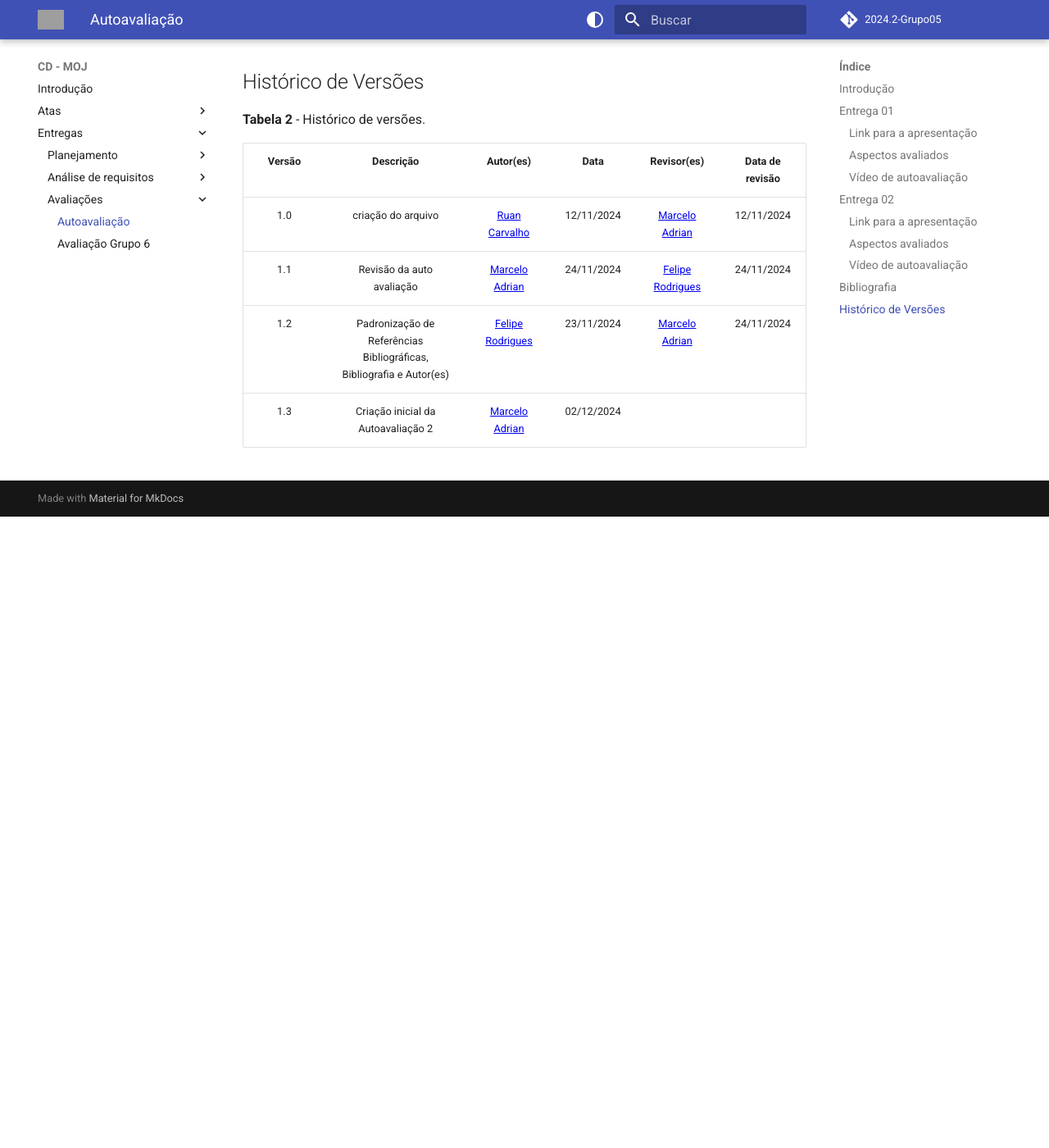
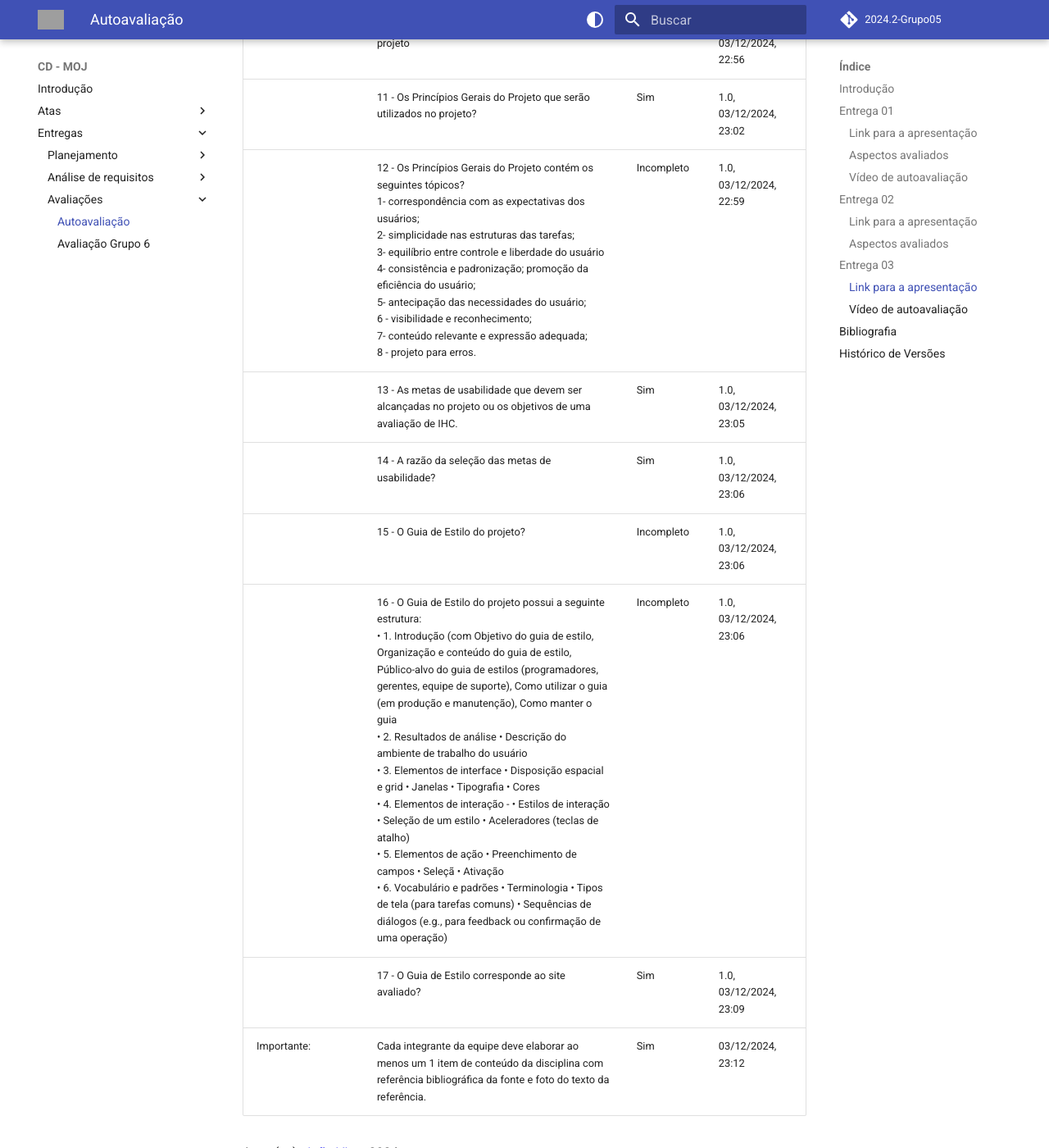
Before and after one commit to Interacao-Humano-Computador/2024.2-Grupo05, an MkDocs documentation site: the page built from docs/entregas/avaliações/autoavaliação_1.md, in a window 1280 px wide and 1400 px high, scrolled down 7164 px. Shown: the whole window at 82% size. Built offline with MkDocs 1.6.1 and Material for MkDocs 9.7.7, drawn with Linux system fonts in a browser that asks for light colours; comment, search, counter and statistics services are not loaded; the version menu is left out; before the commit the page ends 7794 px from its top, so only the background shows below that; some of the changed text lies outside the part shown; grey boxes are pictures that could not be loaded.

Commit message:
docs: Adição da autoavaliação 2 e 3

```diff
--- a/docs/entregas/avaliações/autoavaliação_1.md
+++ b/docs/entregas/avaliações/autoavaliação_1.md
@@ -82,9 +82,9 @@ Nesta segunda entrega do projeto estão contidos os seguintes pontos:
 
 <font size="3"><p style="text-align: left">**Vídeo 2** - Apresentação da entrega 2.</p></font>
 
-<iframe width="560" height="315" src="https://www.youtube.com/embed/aKWQ8WywFNY?si=6qIOqVE_-W7FWPR5" title="YouTube video player" frameborder="0" allow="accelerometer; autoplay; clipboard-write; encrypted-media; gyroscope; picture-in-picture; web-share" referrerpolicy="strict-origin-when-cross-origin" allowfullscreen></iframe>
+<iframe width="560" height="315" src="https://www.youtube.com/watch?v=2H18oz_LPbc" title="YouTube video player" frameborder="0" allow="accelerometer; autoplay; clipboard-write; encrypted-media; gyroscope; picture-in-picture; web-share" referrerpolicy="strict-origin-when-cross-origin" allowfullscreen></iframe>
 
-**Link:** [Apresentação](https://www.youtube.com/watch?v=aKWQ8WywFNY&t=1s&ab_channel=MarceloAdrian)
+**Link:** [Apresentação](https://www.youtube.com/watch?v=2H18oz_LPbc)
 
 ### Aspectos avaliados
 
@@ -92,34 +92,60 @@ Nesta segunda entrega do projeto estão contidos os seguintes pontos:
 
 | | O github pages possui: | Resposta | Versão, data e horário da avaliação |
 |-| ---------------------- | -------- | ----------------------------------- |
-| Itens do Desenvolvimento do projeto. | Todos os 9 itens:| | |
-| Itens do conteúdo da disciplina.  | 1 - O perfil do usuário? | | |
-| | 2 - O perfil do usuário possui os atributos de um perfil. | | |
-| | 3- O perfil do usuário define os grupos de atributos apresentados no capítulo 8 - Organização do Espaço de Problema. | | |
-| | 4 - Considera aspectos Éticos de Pesquisas Envolvendo Pessoas? | | |
-| | 5 - Os 4 princípios (da autonomia, da beneficência, princípio da não maleficência e da justiça e equidade)  | | |
-| | 6 - que solicitará a permissão para gravar a voz ou imagem de qualquer pessoa, antes de começar a gravação? | | |
-| | 7 -O termo de consentimento livre e esclarecido dos participantes? | | |
-| | 8 - Foram utilizadas no mínimo duas técnicas para coletar dados e levantar os requisitos dos usuários (quanto mais melhor)? | | |
-| | 9 - Os Cenários? | | |
-| | 10 - a Análise de tarefas? | | |
-| | 11 – uma atividade para cada integrante do grupos que deve estar modelizado em ao menos duas técnicas para especificar as tarefas? | | |
-| | 12 - Utilizaram alguma técnica para especificar as tarefas?  | | |
-| Importante: | Cada integrante da equipe deve elaborar ao menos um 1 item de conteúdo da disciplina com referência bibliográfica da fonte e foto do texto da referência. | | |
+| Itens do Desenvolvimento do projeto. | Todos os 9 itens:| Sim | 03/12/2024, 22:45 |
+| Itens do conteúdo da disciplina.  | 1 - O perfil do usuário? | Sim | 1.0, 03/12/2024, 22:47 |
+| | 2 - O perfil do usuário possui os atributos de um perfil. | sim | 1.0, 03/12/2024, 22:47 |
+| | 3 - O perfil do usuário define os grupos de atributos apresentados no capítulo 8 - Organização do Espaço de Problema. | sim | 1.0, 03/12/2024, 22:48 |
+| | 4 - Considera aspectos Éticos de Pesquisas Envolvendo Pessoas? | sim | 1.0, 03/12/2024, 22:52 |
+| | 5 - Os 4 princípios (da autonomia, da beneficência, princípio da não maleficência e da justiça e equidade)  | Sim | 1.0, 03/12/2024, 22:51 |
+| | 6 - que solicitará a permissão para gravar a voz ou imagem de qualquer pessoa, antes de começar a gravação? | Sim | 1.0, 03/12/2024, 22:50 |
+| | 7 - O termo de consentimento livre e esclarecido dos participantes? | Sim | 1.0, 03/12/2024, 22:50 |
+| | 8 - Foram utilizadas no mínimo duas técnicas para coletar dados e levantar os requisitos dos usuários (quanto mais melhor)? | Incompleto | 1.0, 03/12/2024, 22:48 |
+| | 9 - Os Cenários? | Sim | 1.0, 03/12/2024, 22:53 |
+| | 10 - a Análise de tarefas? | Sim | 1.0, 03/12/2024, 22:53 |
+| | 11 – uma atividade para cada integrante do grupos que deve estar modelizado em ao menos duas técnicas para especificar as tarefas? | Sim | 1.0, 03/12/2024, 22:54 |
+| | 12 - Utilizaram alguma técnica para especificar as tarefas?  | Sim | 1.0, 03/12/2024, 22:54 |
+| Importante: | Cada integrante da equipe deve elaborar ao menos um 1 item de conteúdo da disciplina com referência bibliográfica da fonte e foto do texto da referência. | Sim | 03/12/2024, 22:54 |
 
-Autor(es): [Marcelo Adrian](https://github.com/Marcelo-Adrian), 2024.
+Autor(es): [João Vitor](https://github.com/Jauzimm), [Marcelo Adrian](https://github.com/Marcelo-Adrian), 2024.
+
+## Entrega 03
+
+Nesta terceira entrega do projeto estão contidos os seguintes pontos:
+
+- Princípios Gerais de Projeto
+- Metas de usabilidade
+- Guia de Estilo
+- As características da plataforma para o projeto
+
+### Link para a apresentação
+
+<font size="3"><p style="text-align: left">**Vídeo 3** - Apresentação da entrega 3.</p></font>
+
+<iframe width="560" height="315" src="https://www.youtube.com/watch?v=7fAYmMegEpQ" title="YouTube video player" frameborder="0" allow="accelerometer; autoplay; clipboard-write; encrypted-media; gyroscope; picture-in-picture; web-share" referrerpolicy="strict-origin-when-cross-origin" allowfullscreen></iframe>
+
+**Link:** [Apresentação](https://www.youtube.com/watch?v=7fAYmMegEpQ)
+
+<font size="3"><p style="text-align: left">**Tabela 3** - Aspectos avaliados na entrega 3.</p></font>
+
+| | O github pages possui: | Resposta | Versão, data e horário da avaliação |
+|-| ---------------------- | -------- | ----------------------------------- |
+| Itens do Desenvolvimento do projeto. | Todos os 9 itens:| Sim | 03/12/2024, 22:56 |
+| | 10 - As características da plataforma para o projeto | Sim | 1.0, 03/12/2024, 22:56 |
+| | 11 - Os Princípios Gerais do Projeto que serão utilizados no projeto? | Sim | 1.0, 03/12/2024, 23:02 |
+| | 12 - Os Princípios Gerais do Projeto contém os seguintes tópicos? <br/>1- correspondência com as expectativas dos usuários;<br/>2- simplicidade nas estruturas das tarefas;<br/>3- equilíbrio entre controle e liberdade do usuário<br/>4- consistência e padronização; promoção da eficiência do usuário;<br/>5- antecipação das necessidades do usuário;<br/>6 - visibilidade e reconhecimento;<br/>7- conteúdo relevante e expressão adequada;<br/>8 - projeto para erros.| Incompleto | 1.0, 03/12/2024, 22:59 |
+| | 13 - As metas de usabilidade que devem ser alcançadas no projeto ou os objetivos de uma avaliação de IHC.  | Sim | 1.0, 03/12/2024, 23:05  |
+| | 14 - A razão da seleção das metas de usabilidade? | Sim | 1.0, 03/12/2024, 23:06 |
+| | 15 - O Guia de Estilo do projeto? |  Incompleto | 1.0, 03/12/2024, 23:06 |
+| | 16 - O Guia de Estilo do projeto possui a seguinte estrutura:<br/>  • 1. Introdução (com Objetivo do guia de estilo, Organização e conteúdo do guia de estilo, Público-alvo do guia de estilos (programadores, gerentes, equipe de suporte), Como utilizar o guia (em produção e manutenção), Como manter o guia<br/>• 2. Resultados de análise • Descrição do ambiente de trabalho do usuário<br/>• 3. Elementos de interface • Disposição espacial e grid • Janelas • Tipografia • Cores<br/>• 4. Elementos de interação - • Estilos de interação • Seleção de um estilo • Aceleradores (teclas de atalho)<br/>• 5. Elementos de ação • Preenchimento de campos • Seleçã • Ativação<br/>• 6. Vocabulário e padrões • Terminologia • Tipos de tela (para tarefas comuns) • Sequências de diálogos (e.g., para feedback ou confirmação de uma operação) | Incompleto | 1.0, 03/12/2024, 23:06 |
+| | 17 - O Guia de Estilo corresponde ao site avaliado? | Sim | 1.0, 03/12/2024, 23:09 |
+| Importante: | Cada integrante da equipe deve elaborar ao menos um 1 item de conteúdo da disciplina com referência bibliográfica da fonte e foto do texto da referência. | Sim | 03/12/2024, 23:12 |
+
+Autor(es): [João Vitor](https://github.com/Jauzimm), 2024.
 
 ### Vídeo de autoavaliação
 
 <iframe width="560" height="315" src="https://www.youtube.com/embed/pMj8AjyJa5I?si=6qIOqVE_-W7FWPR5" title="YouTube video player" frameborder="0" allow="accelerometer; autoplay; clipboard-write; encrypted-media; gyroscope; picture-in-picture; web-share" referrerpolicy="strict-origin-when-cross-origin" allowfullscreen></iframe>
-
-**Link:** [Autoavaliação](https://www.youtube.com/watch?v=pMj8AjyJa5I)
-
-**Figura 2** - Gráfico das respostas avaliadas na entrega 2 </p>
-
-![Respostas](../../assets/AutoAV_Grafico.png)
-
----
 
 ## Bibliografia
 
@@ -134,4 +160,5 @@ SILVA, André Barros. Plano de Ensino - FIHC 022024 Turma 01 v1. Interação Hum
 |  1.0   |                          criação do arquivo                          |  [Ruan Carvalho](https://github.com/Ruan-Carvalho)  | 12/11/2024 | [Marcelo Adrian](https://github.com/Marcelo-Adrian) |   12/11/2024    |
 |  1.1   |                      Revisão da auto avaliação                       | [Marcelo Adrian](https://github.com/Marcelo-Adrian) | 24/11/2024 | [Felipe Rodrigues](https://github.com/felipeJRdev)  |   24/11/2024    |
 |  1.2   | Padronização de Referências Bibliográficas, Bibliografia e Autor(es) | [Felipe Rodrigues](https://github.com/felipeJRdev)  | 23/11/2024 | [Marcelo Adrian](https://github.com/Marcelo-Adrian) |   24/11/2024    |
-|  1.3   | Criação inicial da Autoavaliação 2 | [Marcelo Adrian](https://github.com/Marcelo-Adrian)  | 02/12/2024 |  | |
+|  1.3   | Criação inicial da Autoavaliação 2 | [Marcelo Adrian](https://github.com/Marcelo-Adrian)  | 02/12/2024 | [João Vitor](https://github.com/Jauzimm) | 03/12/2024 |
+|  1.4   | Adição da autoavaliação 2 e 3 | [João Vitor](https://github.com/Jauzimm) | 02/12/2024 |  | |
```
